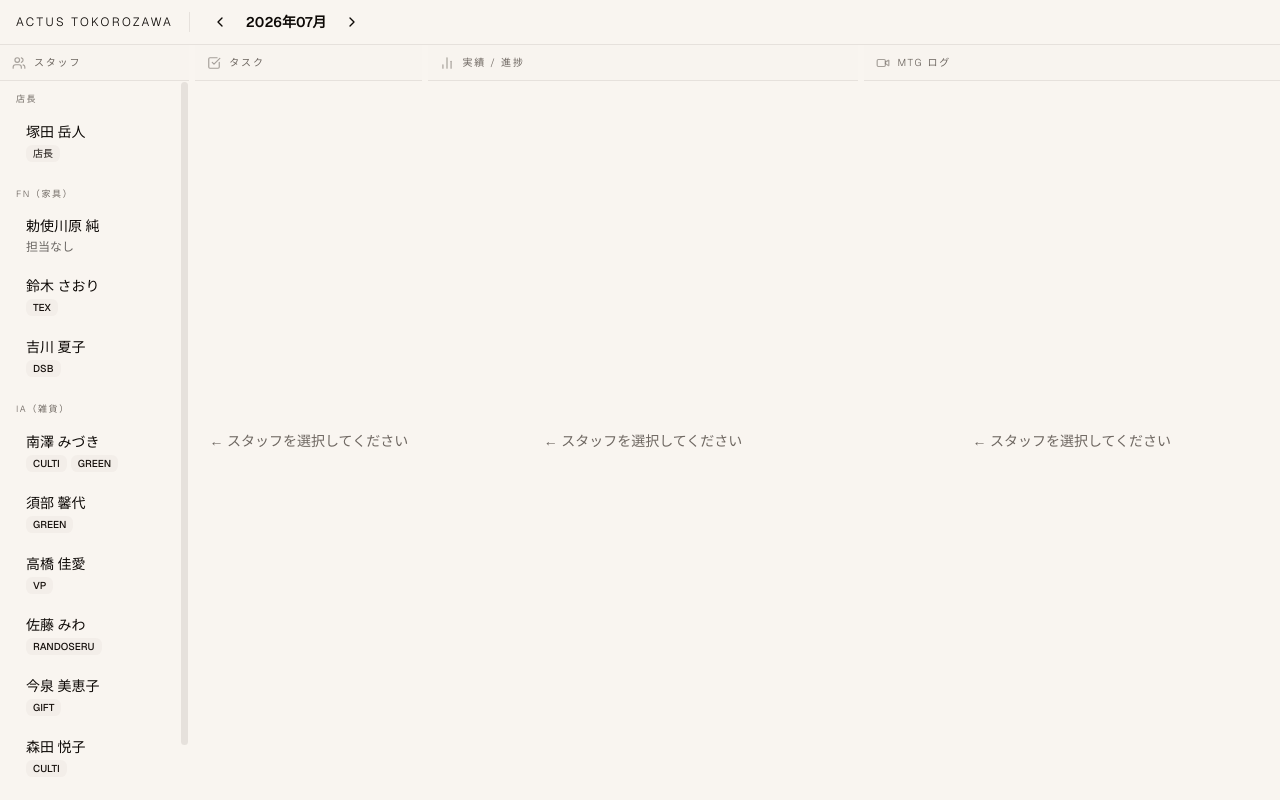
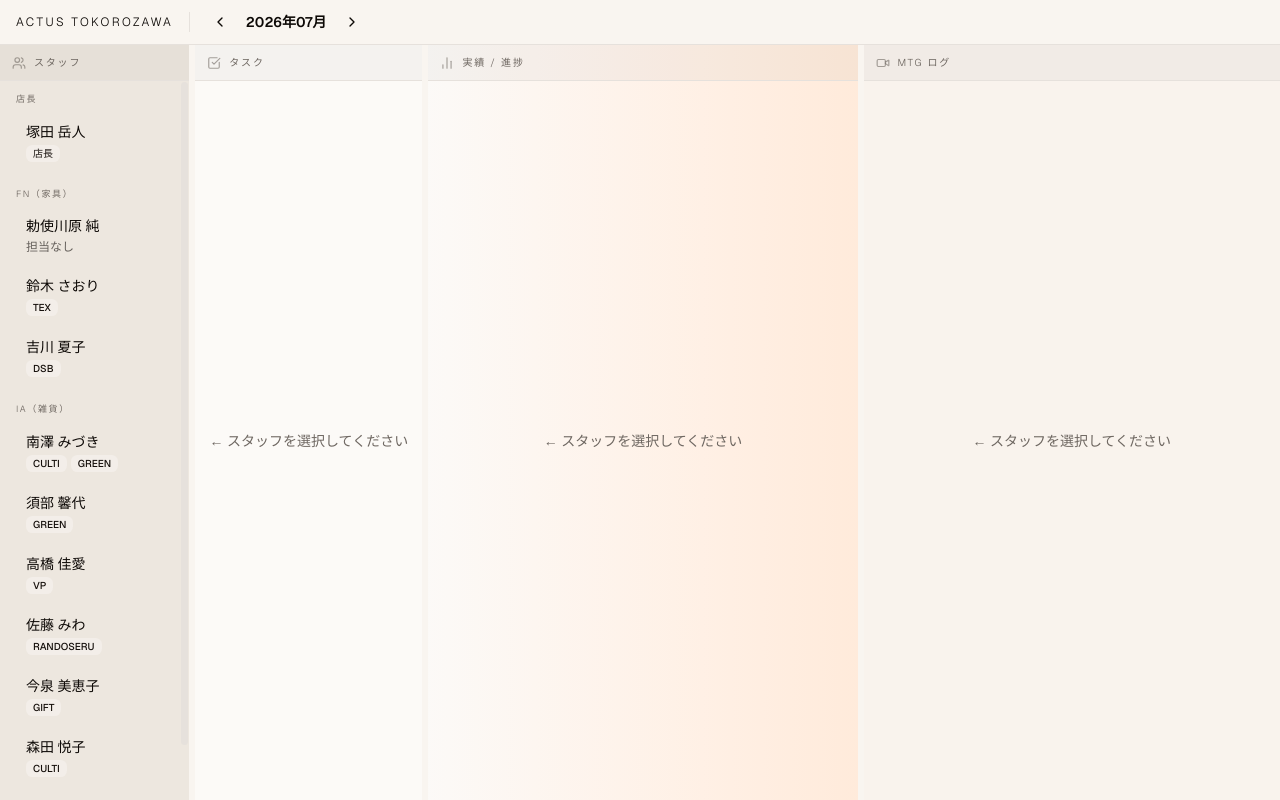
Before and after one commit to G-tsukada/TOKOROZAWA_STAFF-TOOL, a Next.js app: page / in a window 1280 px wide. Built offline with nearby package versions, Linux system fonts and the light colour scheme.

Commit message:
feat: ペイン背景に明確なグラデーション差をつける

```diff
--- a/src/app/page.tsx
+++ b/src/app/page.tsx
@@ -36,9 +36,9 @@ export default function Home() {
       {/* PC: 4ペイン リサイザブル（md以上） */}
       <div className="hidden md:flex flex-1 min-h-0 overflow-hidden">
         <PanelGroup direction="horizontal" className="flex-1">
-          {/* Pane1 */}
+          {/* Pane1 — warm deep gray */}
           <Panel defaultSize={15} minSize={8}>
-            <div className="flex flex-col h-full min-h-0">
+            <div className="flex flex-col h-full min-h-0" style={{ background: "oklch(0.930 0.013 72)" }}>
               <PaneHeader label="スタッフ" icon={<Users className="h-3.5 w-3.5" />} />
               <div className="flex-1 min-h-0 overflow-hidden">
                 <PaneStaff />
@@ -48,9 +48,9 @@ export default function Home() {
 
           <ResizeHandle />
 
-          {/* Pane2 */}
+          {/* Pane2 — near white */}
           <Panel defaultSize={18} minSize={8}>
-            <div className="flex flex-col h-full min-h-0">
+            <div className="flex flex-col h-full min-h-0" style={{ background: "oklch(0.985 0.004 72)" }}>
               <PaneHeader label="タスク" icon={<CheckSquare className="h-3.5 w-3.5" />} />
               <div className="flex-1 min-h-0 overflow-hidden">
                 <PaneTasks />
@@ -60,9 +60,12 @@ export default function Home() {
 
           <ResizeHandle />
 
-          {/* Pane3 */}
+          {/* Pane3 — gradient: near white → warm terracotta tint */}
           <Panel defaultSize={34} minSize={8}>
-            <div className="flex flex-col h-full min-h-0">
+            <div
+              className="flex flex-col h-full min-h-0"
+              style={{ background: "linear-gradient(to right, oklch(0.985 0.004 72) 0%, oklch(0.952 0.032 58) 100%)" }}
+            >
               <PaneHeader label="実績 / 進捗" icon={<BarChart2 className="h-3.5 w-3.5" />} />
               <div className="flex-1 min-h-0 overflow-hidden">
                 <PaneProgress />
@@ -72,9 +75,9 @@ export default function Home() {
 
           <ResizeHandle />
 
-          {/* Pane4 */}
+          {/* Pane4 — warm ivory */}
           <Panel defaultSize={33} minSize={8}>
-            <div className="flex flex-col h-full min-h-0">
+            <div className="flex flex-col h-full min-h-0" style={{ background: "oklch(0.968 0.010 68)" }}>
               <PaneHeader label="MTG ログ" icon={<Video className="h-3.5 w-3.5" />} />
               <div className="flex-1 min-h-0 overflow-hidden">
                 <PaneMtg />
@@ -116,7 +119,7 @@ export default function Home() {
 
 function PaneHeader({ label, icon }: { label: string; icon: React.ReactNode }) {
   return (
-    <div className="flex items-center gap-2 px-3 py-2.5 border-b bg-muted/20 shrink-0">
+    <div className="flex items-center gap-2 px-3 py-2.5 border-b bg-black/[0.03] shrink-0">
       <span className="text-muted-foreground/60">{icon}</span>
       <span className="text-[10px] font-light tracking-[0.18em] uppercase text-muted-foreground">{label}</span>
     </div>
```
